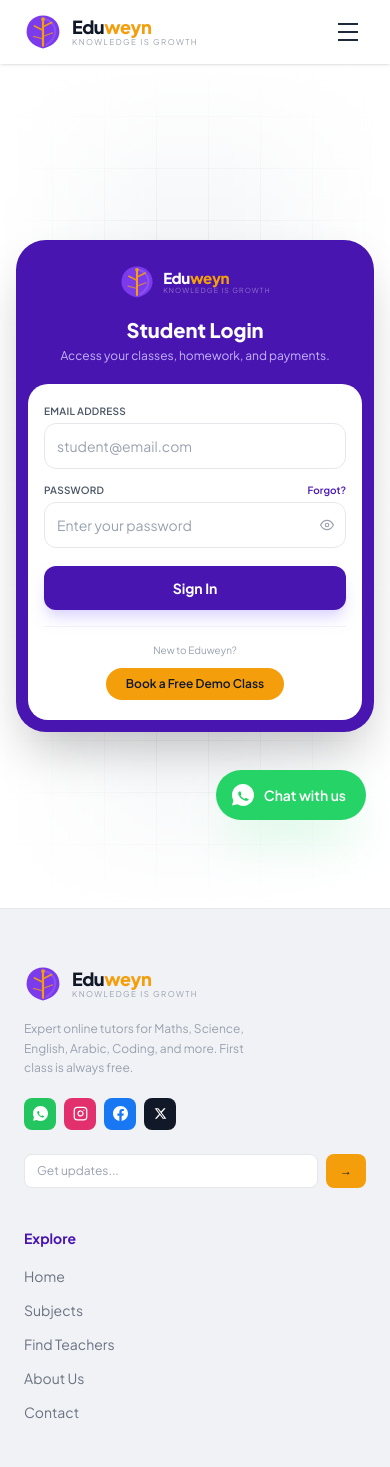
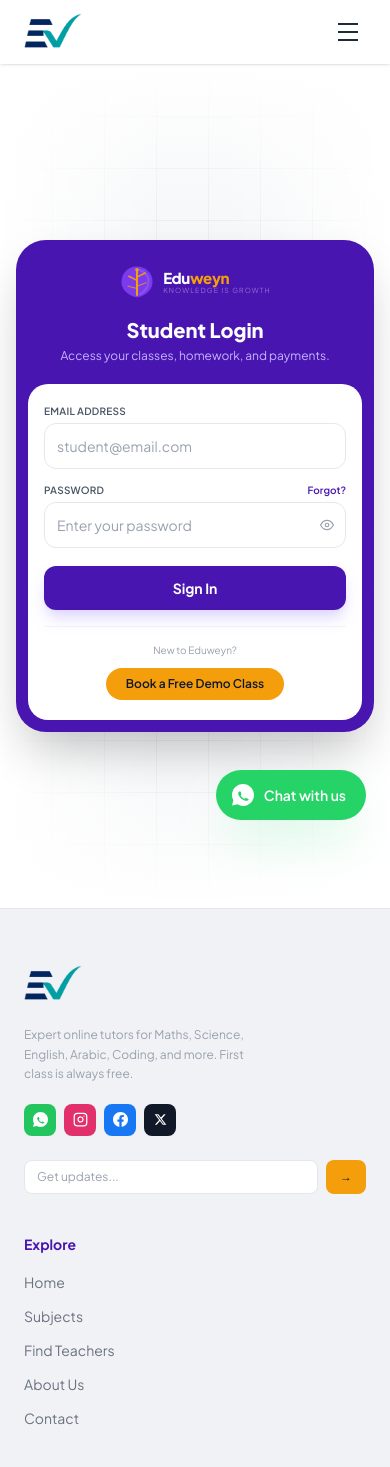
Before and after one commit to Arjun-4366/eduveyn, a Next.js app: page /login in a window 390 px wide. Shown: the top 1467 px of the page. Built offline with nearby package versions, Linux system fonts and the light colour scheme.

Commit message:
feat: implement responsive Footer and Navbar components with branding assets

```diff
--- a/src/components/layout/Footer.tsx
+++ b/src/components/layout/Footer.tsx
@@ -1,6 +1,8 @@
 'use client';
 
 import Link from 'next/link';
+import Image from 'next/image';
+import edulogo from '@/assets/images/edulogo.png';
 
 // ── Logo exports ──────────────────────────────────────────────────────────
 
@@ -27,6 +29,17 @@ export const EduweynWordmark = ({ dark = true }: { dark?: boolean }) => (
       knowledge is growth
     </p>
   </div>
+);
+
+export const EduweynLogo = ({ height = 38 }: { height?: number }) => (
+  <Image
+    src={edulogo}
+    alt="Eduweyn"
+    height={height}
+    width={0}
+    style={{ height: `${height}px`, width: 'auto' }}
+    className="object-contain"
+  />
 );
 
 // ── Data ──────────────────────────────────────────────────────────────────
@@ -96,11 +109,8 @@ export default function Footer() {
 
           {/* Col 1 — Brand */}
           <div className="lg:col-span-1">
-            <Link href="/" className="flex items-center gap-2.5 mb-4 group w-fit">
-              <div className="group-hover:scale-105 transition-transform duration-300">
-                <EduweynMark size={38} />
-              </div>
-              <EduweynWordmark dark={false} />
+            <Link href="/" className="inline-block mb-4 group w-fit hover:opacity-90 transition-opacity duration-300">
+              <EduweynLogo height={38} />
             </Link>
 
             <p className="text-gray-400 text-xs leading-relaxed mb-5 max-w-[220px]">
--- a/src/components/layout/Navbar.tsx
+++ b/src/components/layout/Navbar.tsx
@@ -4,7 +4,7 @@ import { useState, useEffect } from 'react';
 import Link from 'next/link';
 import { usePathname } from 'next/navigation';
 import { motion, AnimatePresence } from 'framer-motion';
-import { EduweynMark, EduweynWordmark } from '@/components/layout/Footer';
+import { EduweynLogo } from '@/components/layout/Footer';
 
 const navLinks = [
   { label: 'Home', href: '/' },
@@ -35,11 +35,8 @@ export default function Navbar() {
     >
       <div className="max-w-7xl mx-auto px-6 h-16 flex items-center justify-between">
         {/* Logo */}
-        <Link href="/" className="flex items-center gap-2.5 shrink-0 group">
-          <div className="group-hover:scale-105 transition-transform duration-300">
-            <EduweynMark size={38} />
-          </div>
-          <EduweynWordmark dark={false} />
+        <Link href="/" className="shrink-0 group hover:opacity-90 transition-opacity duration-300">
+          <EduweynLogo height={38} />
         </Link>
 
         {/* Desktop nav */}
```
Also changed, not shown: src/assets/images/edulogo.png (added).
